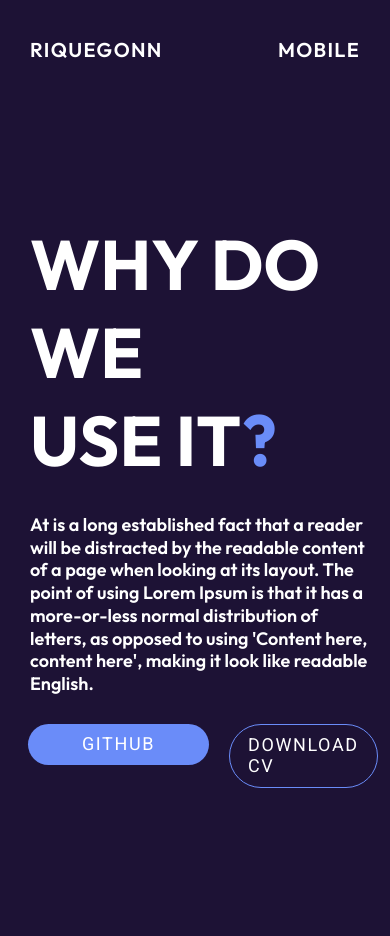
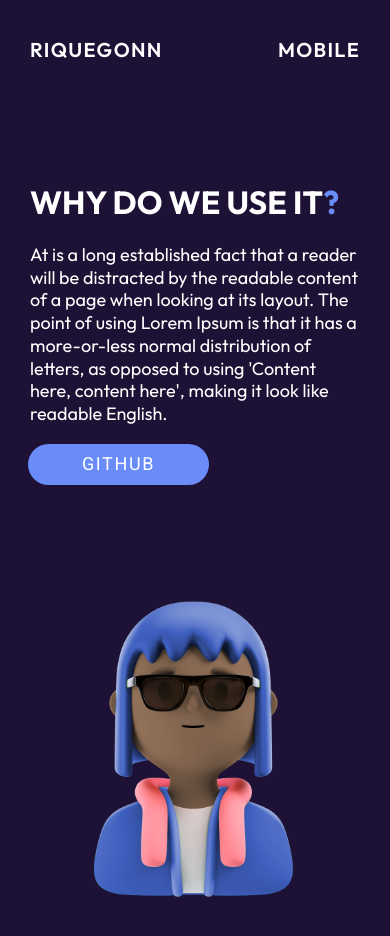
Before and after one commit to mariquegonn-dev/portfolioDev, a plain HTML site: page index.html in a window 390 px wide. Before the commit the page ends 906 px from the top, so only its background shows below. Drawn offline with Linux system fonts and the light colour scheme.

Commit message:
hero responsive

```diff
--- a/index.html
+++ b/index.html
@@ -7,7 +7,7 @@
   <meta name="viewport" content="width=device-width, initial-scale=1.0">
   <link rel="preconnect" href="https://fonts.googleapis.com">
   <link rel="preconnect" href="https://fonts.gstatic.com" crossorigin>
-  <link href="https://fonts.googleapis.com/css2?family=Outfit:wght@600;700&family=Roboto&display=swap" rel="stylesheet">
+  <link href="https://fonts.googleapis.com/css2?family=Outfit:wght@300;400;600;700&family=Roboto&display=swap" rel="stylesheet">
   <link rel="stylesheet" href="./style/style.css">
   <title>Riquegonn</title>
 </head>
@@ -31,11 +31,11 @@
 
   <section class="hero container">
     <div class="hero__main">
-      <h1 class="font__h1  hero__main-h1 cor-0">Why do we<br>use it<span class="cor-1">?</span></h1>
+      <h1 class="font__h1  hero__main-h1 cor-0">Why do we use it<span class="cor-1">?</span></h1>
       <p class="hero__main-p font__p cor-0">At is a long established fact that a reader will be distracted by the readable content of a page when looking at its layout. The point of using Lorem Ipsum is that it has a more-or-less normal distribution of letters, as opposed to using 'Content here, content here', making it look like readable English.</p>
       <ul class="font__button hero__main-button">
         <li><a class="cor-0 button__bold" href="/">Github</a></li>
-        <li><a class="cor-0 button__border" href="/">Download CV</a></li>
+        <li><a class="cor-0 button__border btn__remove" href="/">Download CV</a></li>
       </ul>
     </div>
 
--- a/style/global/tipografia.css
+++ b/style/global/tipografia.css
@@ -16,3 +16,14 @@
   letter-spacing: 0.1rem;
   text-transform: uppercase;
 }
+
+@media (max-width: 550px) {
+  .font__h1 {
+    font-size: 2rem;
+    line-height: 2.75rem;
+  }
+
+  .font__p {
+    font-weight: 400;
+  }
+}
--- a/style/hero/hero.css
+++ b/style/hero/hero.css
@@ -1,5 +1,6 @@
 .hero__main-h1 {
   text-transform: uppercase;
+  max-width: 10ch;
 }
 
 .hero {
@@ -29,3 +30,32 @@
   display: flex;
   justify-content: center;
 }
+
+@media (max-width: 950px) {
+  .hero {
+    grid-template-columns: 1fr;
+  }
+
+  .hero__main {
+    justify-content: center;
+  }
+}
+
+@media (max-width: 550px) {
+  .hero__main-h1 {
+    max-width: max-content;
+  }
+
+  .hero {
+    padding: 80px 30px;
+    gap: 100px;
+  }
+
+  .hero__main {
+    gap: 20px;
+  }
+
+  .btn__remove {
+    display: none;
+  }
+}
```
